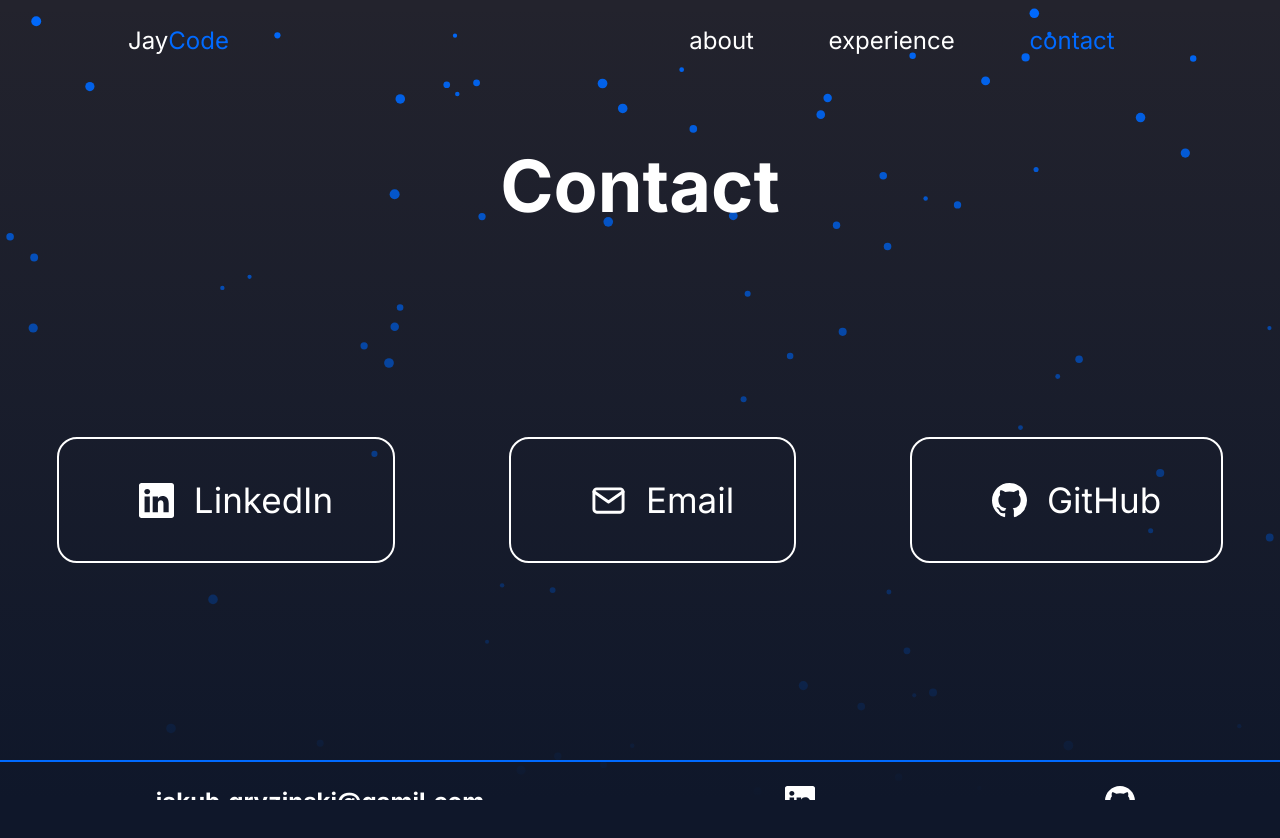
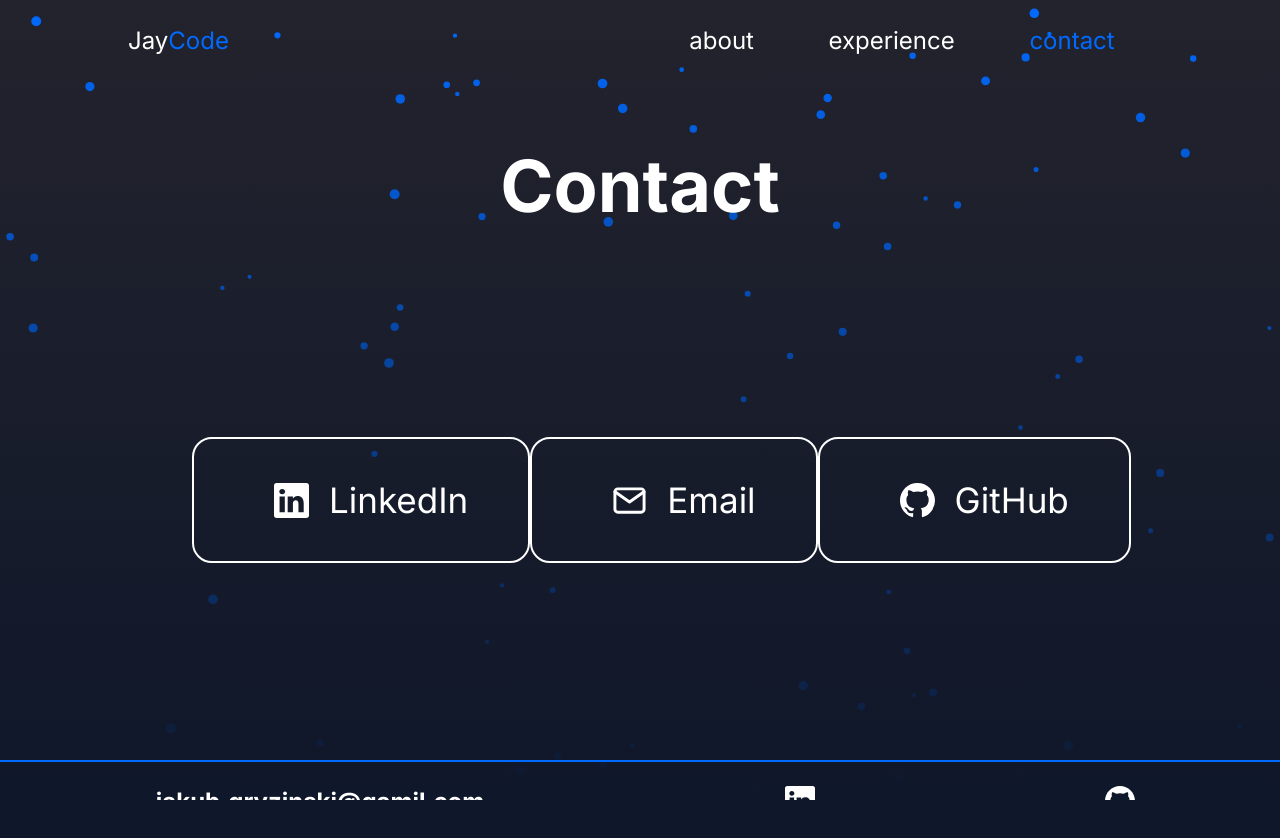
Before and after one commit to JayCodeGitHub/jaycode.pl, a Next.js app: page /contact in a window 1280 px wide. Built offline with nearby package versions, Linux system fonts and the light colour scheme.

Commit message:
Fix contact layout

```diff
--- a/src/components/contactItems/contactItems.styles..ts
+++ b/src/components/contactItems/contactItems.styles..ts
@@ -7,9 +7,11 @@ export const StyledOuterWrapper = styled.section`
     align-items: center;
     width: 100%;
     min-height: calc(65vh);
-    ${({ theme }) => theme.mq.desktop} {
+    padding: 2.5vw;
+    ${({ theme }) => theme.mq.tablet} {
         flex-direction: row;
         height: 55vh;
+        padding: 2.5vw 15vw;
     }
 `
 
@@ -22,7 +24,7 @@ export const StyledWrapper = styled.div`
     width: 100%;
     height: 100%;
     margin: 2rem 0;
-    ${({ theme }) => theme.mq.desktop} {
+    ${({ theme }) => theme.mq.tablet} {
         flex-direction: row;
         justify-content: space-around;
         width: 100%;
```
